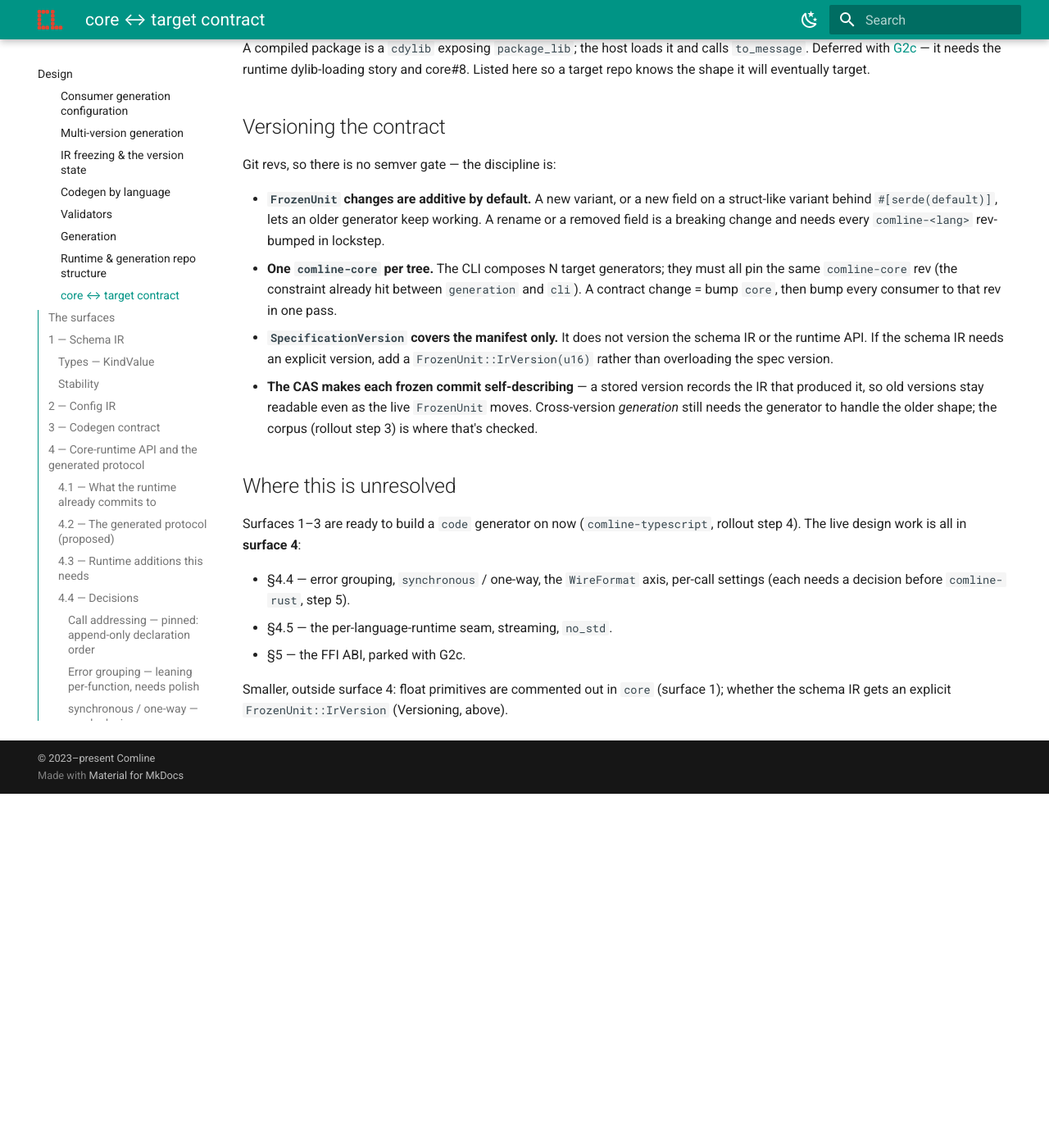
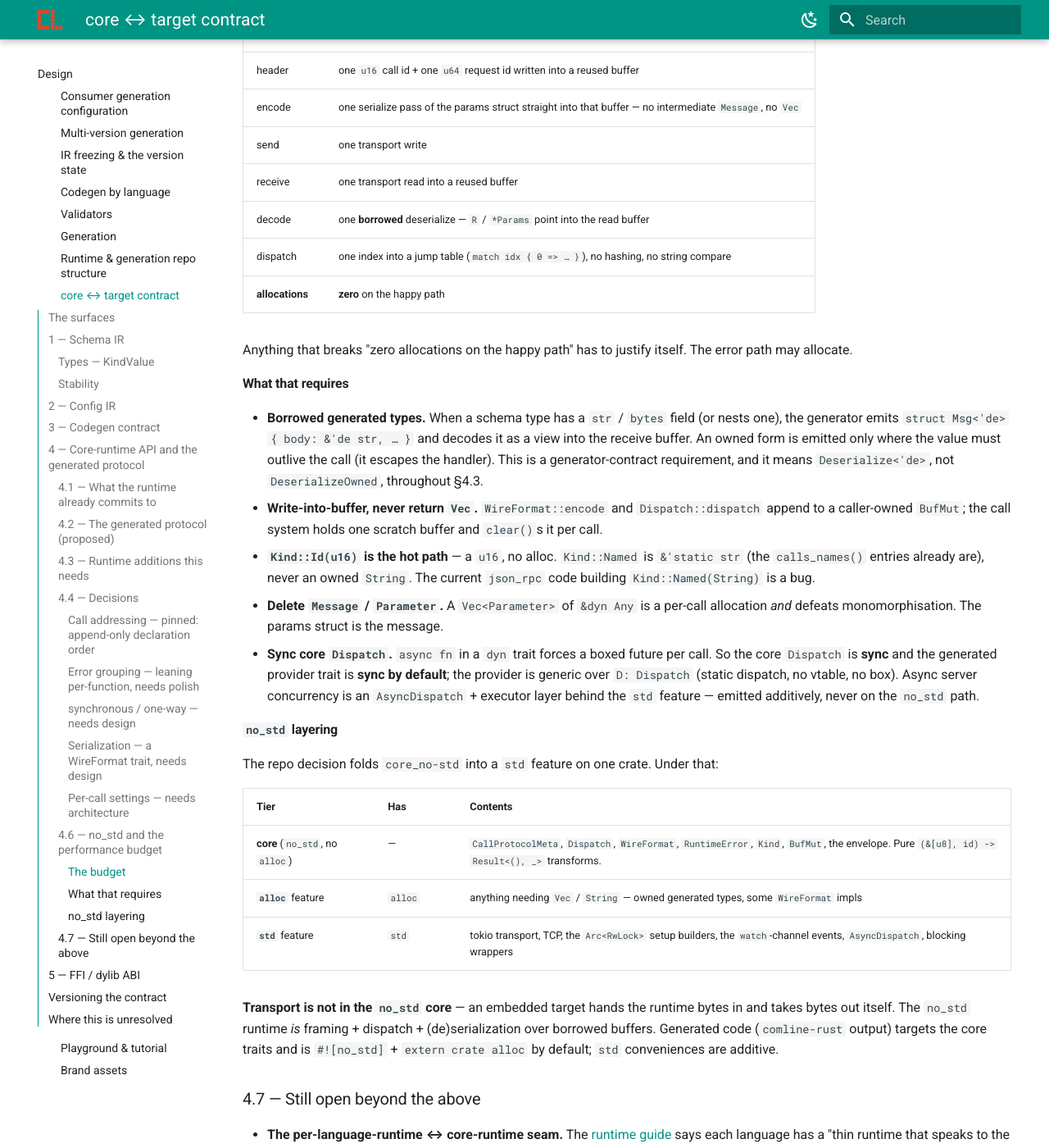
Before and after one commit to ComlineProject/docs, an MkDocs documentation site: the page built from docs/docs/design/core-target-contract.md, in a window 1280 px wide and 1400 px high, scrolled down 7043 px. Shown: the whole window at 82% size. Built offline with MkDocs 1.6.1 and Material for MkDocs 9.7.7, drawn with Linux system fonts in a browser that asks for light colours; the version menu is left out; before the commit the page ends 8011 px from its top, so only the background shows below that; some of the changed text lies outside the part shown.

Commit message:
docs(design): add no_std layering and a zero-alloc performance budget to surface 4
New section 4.6: the per-call budget (zero happy-path allocations, one
serialize pass into a reused buffer, borrowed deserialize, index jump-table
dispatch) and what it requires — borrowed generated types (Deserialize<'de>,
struct Msg<'de>), write-into-BufMut instead of returning Vec, Kind::Id(u16)
hot path, delete Message/Parameter, sync core Dispatch (async is a std-only
additive layer). no_std tiers: core (no alloc) / alloc / std; transport is
not in the no_std core. 4.3 shapes reworked to match; 4.2 example switched to
sync + borrowed + buffer-writing.

```diff
--- a/docs/docs/design/core-target-contract.md
+++ b/docs/docs/design/core-target-contract.md
@@ -2,8 +2,9 @@
 
 Status: **draft** — surfaces 1–3 (schema IR, config IR, codegen contract) are
 solid and ready to build a `code` generator on; surface 4 (runtime API +
-generated protocol) has a worked design in §4 with named decisions still open ·
-Affects `ComlineProject/core`, `ComlineProject/generation`,
+generated protocol) has a worked design in §4 — including a `no_std` layering and
+a zero-alloc / borrowed-buffer performance budget (§4.6) — with named decisions
+still open · Affects `ComlineProject/core`, `ComlineProject/generation`,
 `ComlineProject/runtime`, `ComlineProject/comline-<lang>`, `ComlineProject/cli`
 
 Under the [repo decision](runtime-repo-structure.md), every `comline-<lang>` repo
@@ -177,30 +178,32 @@ For `protocol Chat { function send(msg: Msg) -> Ack ! Rejected; function history
 enum ChatSendError    { Rejected(Rejected), Runtime(RuntimeError) }
 enum ChatHistoryError { Runtime(RuntimeError) }
 
-// 3. provider trait — the user implements this
+// 3. provider trait — the user implements this  (sync core; async is additive, §4.6)
 trait Chat {
-    async fn send(&self, msg: Msg) -> Result<Ack, ChatSendError>;
-    async fn history(&self, limit: u32) -> Result<Vec<Msg>, ChatHistoryError>;
+    fn send(&self, msg: Msg<'_>) -> Result<Ack, ChatSendError>;
+    fn history(&self, limit: u32) -> Result<Vec<Msg<'static>>, ChatHistoryError>;
 }
 
 // 4. consumer stub — generated, wraps a CallSystemConsumer
 struct ChatClient<C> { cs: C }
 impl<C: CallSystemConsumer> ChatClient<C> {
-    async fn send(&mut self, msg: Msg) -> Result<Ack, ChatSendError> {
-        self.cs.call(Kind::Id(0), &ChatSendParams { msg }).await   // decodes the ok/err envelope
-    }
+    fn send(&mut self, msg: Msg<'_>) -> Result<Ack, ChatSendError> {
+        self.cs.call(Kind::Id(0), &ChatSendParams { msg })   // encodes into a reused buffer,
+    }                                                        // decodes the ok/err envelope borrowed
     // history → Kind::Id(1) …
 }
 
-// 5. dispatcher — generated, implements the new runtime `Dispatch` trait
+// 5. dispatcher — generated, implements the runtime `Dispatch` trait
 struct ChatDispatcher<T: Chat> { inner: T }
 impl<T: Chat> Dispatch for ChatDispatcher<T> {
-    async fn dispatch(&self, call: Kind, params: &[u8], fmt: &dyn WireFormat)
-        -> Result<Vec<u8>, RuntimeError>
+    fn dispatch(&self, call: Kind, params: &[u8], fmt: &dyn WireFormat, out: &mut dyn BufMut)
+        -> Result<(), RuntimeError>
     {
-        match call.index(Chat::CALLS)? {
-            0 => envelope(self.inner.send(fmt.decode::<ChatSendParams>(params)?.msg).await, fmt),
-            1 => envelope(self.inner.history(fmt.decode::<ChatHistoryParams>(params)?.limit).await, fmt),
+        match call.index(Chat::CALLS)? {                          // index-based jump table
+            0 => { let p: ChatSendParams = fmt.decode(params)?;   // borrows `params`, no copy
+                   encode_envelope(self.inner.send(p.msg), fmt, out) }
+            1 => { let p: ChatHistoryParams = fmt.decode(params)?;
+                   encode_envelope(self.inner.history(p.limit), fmt, out) }
             _ => Err(RuntimeError::UnknownCall),
         }
     }
@@ -212,17 +215,25 @@ impl<T: Chat> Dispatch for ChatDispatcher<T> {
 Everything here is mechanical over the `Protocol` / `Function` IR. The only
 inputs a generator needs beyond what it already reads for structs are the
 runtime trait names (`CallSystemConsumer`, `Dispatch`, `WireFormat`,
-`RuntimeError`) — which is exactly what this section pins down.
+`RuntimeError`) — which is what this section pins down. Note the `'de` lifetime
+on `Msg` and `*Params`: generated types borrow from the receive buffer rather
+than owning copies (§4.6).
 
 ### 4.3 — Runtime additions this needs
 
+Shapes chosen for the §4.6 budget — sync core, write-into-buffer, borrowed decode:
+
 | Add | Shape | For |
 |---|---|---|
-| `RuntimeError` | `enum { Transport, Serialization, Framing, Timeout, UnknownCall, Remote(RemoteError) }` | replace `Result<T, ()>` everywhere |
-| `trait Dispatch` | `async fn dispatch(&self, Kind, &[u8], &dyn WireFormat) -> Result<Vec<u8>, RuntimeError>` | the provider call system holds `Arc<dyn Dispatch>` and routes inbound frames to it |
-| `CallSystemConsumer::call<P, R>` | `async fn call<P: Serialize, R: DeserializeOwned>(&mut self, Kind, &P) -> Result<R, RemoteError>` | replaces `send_async_call<M>` (the one-type-param bug) |
-| `trait WireFormat` | `encode<T: Serialize>(&T) -> Vec<u8>` / `decode<T: DeserializeOwned>(&[u8]) -> Result<T, _>` | the serialization axis; call systems are generic over / configured with one |
-| wire envelope | `{ ok: R }` \| `{ err: { name: String, body: <error> } }` | carry a named thrown error back to the client stub |
+| `RuntimeError` | `enum { Transport, Serialization, Framing, Timeout, UnknownCall, Remote { name, raw } }` — `core::error::Error`, no `String` on the happy path | replace `Result<T, ()>` everywhere |
+| `trait Dispatch` | `fn dispatch(&self, Kind, params: &[u8], &dyn WireFormat, out: &mut dyn BufMut) -> Result<(), RuntimeError>` — sync, no return alloc | provider call system holds `&D` / `Arc<D>` (generic, not `dyn`) and routes inbound frames to it |
+| `CallSystemConsumer::call<'de, P, R>` | `fn call<P: Serialize, R: Deserialize<'de>>(&'de mut self, Kind, &P) -> Result<R, RemoteError>` — `R` borrows the response buffer | replaces `send_async_call<M>` (the one-type-param bug) |
+| `trait WireFormat` | `encode<T: Serialize>(&self, &T, out: &mut dyn BufMut)` / `decode<'de, T: Deserialize<'de>>(&self, &'de [u8]) -> Result<T, _>` — no `Vec` return, borrow on decode | the serialization axis; call systems are generic over / configured with one |
+| wire envelope | tag byte + `ok: R` \| `err { name: &str, body: &[u8] }` — both borrowed | carry a named thrown error back to the client stub |
+| `trait BufMut` | minimal `no_std` append target (`put_slice`, `put_u8`, …); `Vec<u8>` implements it | reused scratch buffer, one per call system, reset not realloc'd per call |
+
+An **`AsyncDispatch`** / async client `.call().await` layer sits behind the
+`std` feature (§4.6); the generator emits it additively.
 
 ### 4.4 — Decisions
 
@@ -264,10 +275,11 @@ redundancy to resolve. Proposal:
 - **One-way ⟺ `_return == None`.** No response frame (a JSON-RPC notification —
   no `id`), and `! Errors` is rejected by the compiler on such a function
   (nowhere to deliver them). This is a wire-level fact and travels.
-- **Blocking vs async is a *binding* concern, not a protocol one.** The
-  generated trait is always `async`; whether the client *also* gets a blocking
-  wrapper is a generator option with a per-language default (Rust: async; Python:
-  blocking). It does not travel and is not `synchronous`.
+- **Blocking vs async is a *binding* concern, not a protocol one.** Per §4.6 the
+  generated core trait is **sync** (`no_std`, no boxed futures); an `async`
+  trait + client `.await` is emitted additively behind the `std` feature. Which
+  one a given language defaults to is a generator option (Rust: both; Python:
+  sync). It does not travel and is not `synchronous`.
 - Which leaves **`synchronous` with no job** — candidate for removal from the IR,
   unless it's meant to express something the return type can't (e.g. "the caller
   must observe completion even though there's no value" — a `-> ()` that still
@@ -295,19 +307,81 @@ these. Order of work: (1) add function annotations to the IR, (2) decide the
 knob set (timeout, retry?, priority?) and its types, (3) consumer-side override
 vs schema-declared default. Deferred from the generated path until (1).
 
-### 4.5 — Still open beyond the above
+### 4.6 — `no_std` and the performance budget
+
+Both are first-class constraints on this surface, and they point the same way:
+**no per-call allocation, no payload copies, minimal processing on the call
+path.** The shapes in §4.2–4.3 were chosen to hit that.
+
+#### The budget
+
+One call, transport already connected, is designed to cost:
+
+| | |
+|---|---|
+| header | one `u16` call id + one `u64` request id written into a reused buffer |
+| encode | one serialize pass of the params struct straight into that buffer — no intermediate `Message`, no `Vec` |
+| send | one transport write |
+| receive | one transport read into a reused buffer |
+| decode | one **borrowed** deserialize — `R` / `*Params` point into the read buffer |
+| dispatch | one index into a jump table (`match idx { 0 => … }`), no hashing, no string compare |
+| **allocations** | **zero** on the happy path |
+
+Anything that breaks "zero allocations on the happy path" has to justify itself.
+The error path may allocate.
+
+#### What that requires
+
+- **Borrowed generated types.** When a schema type has a `str` / `bytes` field
+  (or nests one), the generator emits `struct Msg<'de> { body: &'de str, … }` and
+  decodes it as a view into the receive buffer. An owned form is emitted only
+  where the value must outlive the call (it escapes the handler). This is a
+  generator-contract requirement, and it means `Deserialize<'de>`, not
+  `DeserializeOwned`, throughout §4.3.
+- **Write-into-buffer, never return `Vec`.** `WireFormat::encode` and
+  `Dispatch::dispatch` append to a caller-owned `BufMut`; the call system holds
+  one scratch buffer and `clear()`s it per call.
+- **`Kind::Id(u16)` is the hot path** — a `u16`, no alloc. `Kind::Named` is
+  `&'static str` (the `calls_names()` entries already are), never an owned
+  `String`. The current `json_rpc` code building `Kind::Named(String)` is a bug.
+- **Delete `Message` / `Parameter`.** A `Vec<Parameter>` of `&dyn Any` is a
+  per-call allocation *and* defeats monomorphisation. The params struct is the
+  message.
+- **Sync core `Dispatch`.** `async fn` in a `dyn` trait forces a boxed future
+  per call. So the core `Dispatch` is **sync** and the generated provider trait
+  is **sync by default**; the provider is generic over `D: Dispatch` (static
+  dispatch, no vtable, no box). Async server concurrency is an `AsyncDispatch` +
+  executor layer behind the `std` feature — emitted additively, never on the
+  `no_std` path.
+
+#### `no_std` layering
+
+The repo decision folds `core_no-std` into a `std` feature on one crate. Under
+that:
+
+| Tier | Has | Contents |
+|---|---|---|
+| **core** (`no_std`, no `alloc`) | — | `CallProtocolMeta`, `Dispatch`, `WireFormat`, `RuntimeError`, `Kind`, `BufMut`, the envelope. Pure `(&[u8], id) -> Result<(), _>` transforms. |
+| **`alloc`** feature | `alloc` | anything needing `Vec` / `String` — owned generated types, some `WireFormat` impls |
+| **`std`** feature | `std` | tokio transport, TCP, the `Arc<RwLock>` setup builders, the `watch`-channel events, `AsyncDispatch`, blocking wrappers |
+
+**Transport is not in the `no_std` core** — an embedded target hands the runtime
+bytes in and takes bytes out itself. The `no_std` runtime *is* framing + dispatch
++ (de)serialization over borrowed buffers. Generated code (`comline-rust` output)
+targets the core traits and is `#![no_std]` + `extern crate alloc` by default;
+`std` conveniences are additive.
+
+### 4.7 — Still open beyond the above
 
 - **The per-language-runtime ↔ core-runtime seam.** The
   [runtime guide](../guide/runtime/index.md) says each language has a "thin
   runtime that speaks to the core runtime" — that trait boundary is nowhere yet.
   For Rust it's degenerate (the target repo *is* Rust); it becomes real with the
-  second `lib`-mode language.
+  second `lib`-mode language, and it has to respect the §4.6 budget across the
+  FFI edge (surface 5) too.
 - **Streaming / server-push.** `Event<Incoming, Outgoing>` and the `watch`
   plumbing hint at it; no design. A `function` returning a stream has no IR
   representation.
-- **`no_std` runtime.** `comline-runtime` is `std` + nightly today; the
-  `core_no-std` fork is slated to become a feature (repo decision), which this
-  API has to stay compatible with.
 
 ## 5 — FFI / dylib ABI
 
@@ -355,7 +429,9 @@ rollout step 4). The live design work is all in **surface 4**:
 
 - §4.4 — error grouping, `synchronous` / one-way, the `WireFormat` axis,
   per-call settings (each needs a decision before `comline-rust`, step 5).
-- §4.5 — the per-language-runtime seam, streaming, `no_std`.
+- §4.6 — the `no_std` layering and the zero-alloc / borrowed-buffer budget are
+  set here as constraints; the runtime doesn't implement them yet.
+- §4.7 — the per-language-runtime seam, streaming.
 - §5 — the FFI ABI, parked with G2c.
 
 Smaller, outside surface 4: float primitives are commented out in `core`
```
